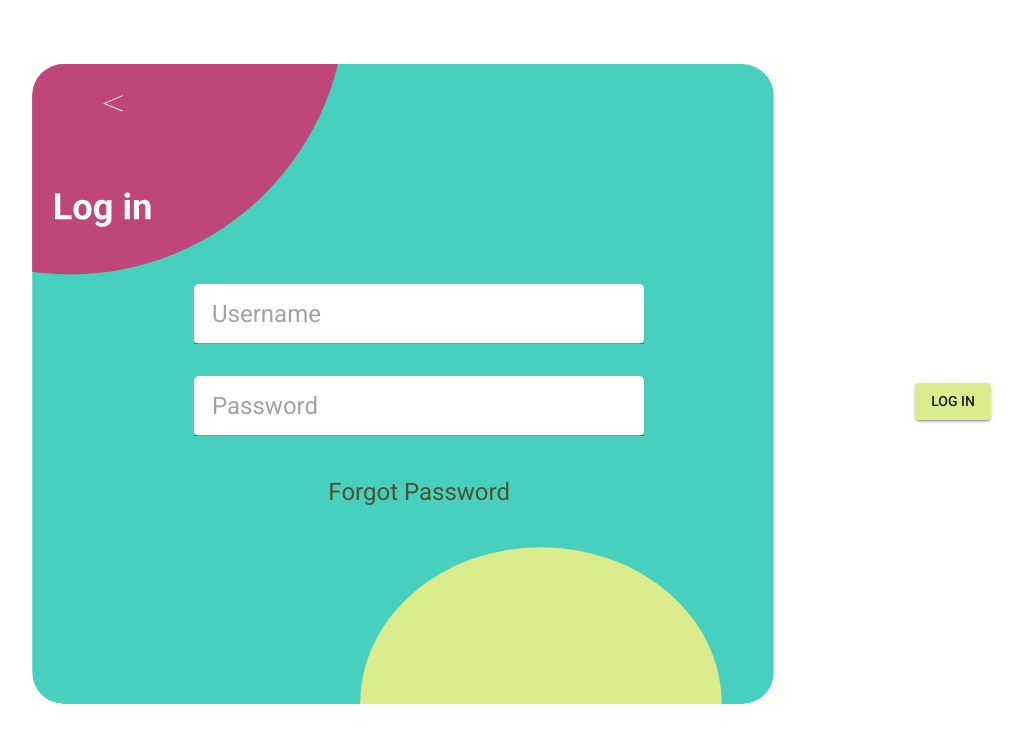
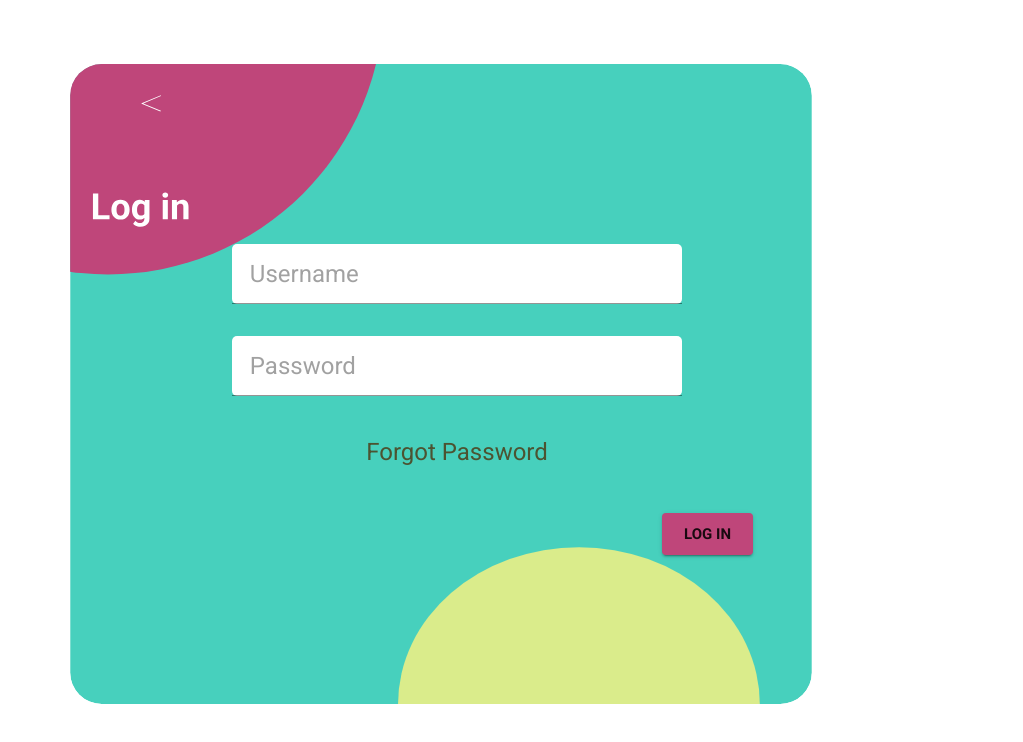
Before and after one commit to nargesghan/frontend, a Next.js app: page /authentication/login in a window 1280 px wide. Shown: the top 742 px of the page, without its empty margins (183-1206 px from the left). Built offline with nearby package versions, Linux system fonts and the light colour scheme.

Commit message:
feat: add input button

```diff
--- a/src/app/authentication/login/page.tsx
+++ b/src/app/authentication/login/page.tsx
@@ -1,6 +1,7 @@
-import { Box, Grid, autocompleteClasses,Button } from "@mui/material";
+import { Box, Grid, autocompleteClasses } from "@mui/material";
 import AuthInput from "@/components/authentication/AuthInput";
 import Link from "next/link";
+import AuthButton from "@/components/authentication/AuthButton";
 
 export default function Page() {
   const imageUrl = "/authentication/login.svg";
@@ -36,10 +37,9 @@ export default function Page() {
         </Grid>
         <Grid item><AuthInput placeholder="   Password" type='password'></AuthInput></Grid>
         <Grid item><Link href={'/'}>Forgot Password</Link></Grid>
+        <Grid item container justifyContent="flex-end" sx={{paddingRight:'200px'}}>  <AuthButton name={'Log in'}/></Grid>
       </Grid>
-      <Link href={'/authentication/signup'}>  <Button variant="contained" size="medium">
-          Log in
-        </Button></Link>
+
     </Box>
   );
 }
--- a/src/components/ThemeRegistry/Theme.js
+++ b/src/components/ThemeRegistry/Theme.js
@@ -22,7 +22,7 @@ const theme = createTheme({
             dark:'#2B7D71',
 
         },
-        info:{
+        info:{//red
             main:'#FF5DA2',
             light:'#FFEFF6',
             dark:'#BF467A',
--- /dev/null
+++ b/src/components/authentication/AuthButton.tsx
@@ -0,0 +1,26 @@
+import React from "react";
+import Link from "next/link";
+import  Button  from "@mui/material/Button";
+
+interface Props {
+  name: string;
+}
+
+const AuthButton: React.FC<Props> = ({ name }) => {
+  return (
+    <div>
+      <Link href={"/authentication/signup"}>
+        {" "}
+        <Button
+          variant="contained"
+          size="large"
+          sx={{ backgroundColor: "info.dark", fontWeight: 700 }}
+        >
+          {name}
+        </Button>
+      </Link>
+    </div>
+  );
+};
+
+export default AuthButton;
```
